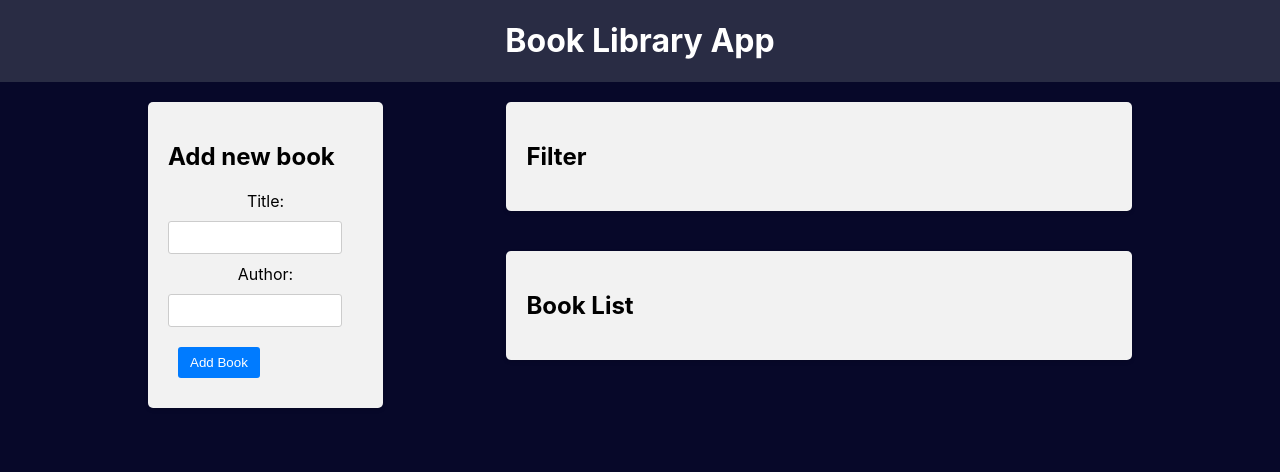
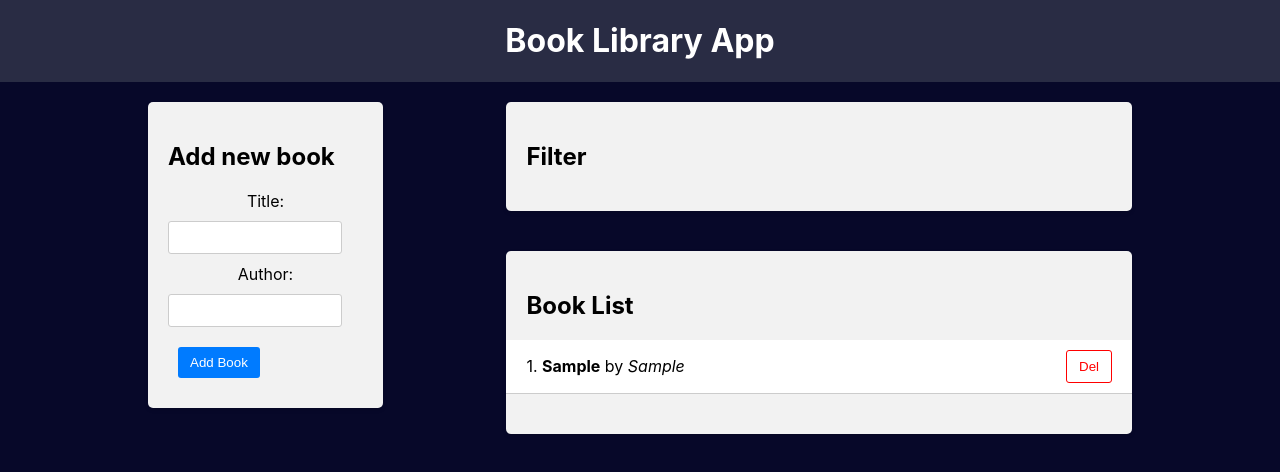
Before and after one commit to JaneKlymenko/23-book-library, a React (Create React App) app in the folder frontend/: page / in a window 1280 px wide. Both pictures are taken after typing "Sample", "Sample" into the empty fields and a click on the button "Add Book". Shown: the top 472 px of the page. Built offline with nearby package versions, Linux system fonts and the light colour scheme.

Commit message:
func delet books added

```diff
--- a/frontend/package.json
+++ b/frontend/package.json
@@ -11,6 +11,7 @@
     "react-dom": "^18.3.1",
     "react-redux": "^9.1.2",
     "react-scripts": "5.0.1",
+    "uuid": "^10.0.0",
     "web-vitals": "^2.1.4"
   },
   "scripts": {
--- a/frontend/src/components/BookForm/BookForm.js
+++ b/frontend/src/components/BookForm/BookForm.js
@@ -1,5 +1,6 @@
 import { useState } from "react";
 import { useDispatch } from "react-redux";
+import { v4 as uuidv4 } from "uuid";
 import { addBook } from "../../redux/books/actionCreators";
 import "./BookForm.css";
 
@@ -14,6 +15,7 @@ const BookForm = () => {
       const book = {
         title,
         author,
+        id: uuidv4(),
       };
       console.log(addBook(book));
       dispatch(addBook(book));
--- a/frontend/src/components/BookList/BookList.js
+++ b/frontend/src/components/BookList/BookList.js
@@ -1,8 +1,33 @@
+import { useSelector } from "react-redux";
+import { useDispatch } from "react-redux";
+import { deleteBook } from "../../redux/books/actionCreators";
 import "./BookList.css";
+
 const BookList = () => {
+  const books = useSelector((state) => state.books);
+  const dispatch = useDispatch();
+  const handleDeleteBook = (id) => {
+    dispatch(deleteBook(id));
+  };
   return (
     <div className="app-block book-list">
       <h2>Book List</h2>
+      {books.length === 0 ? (
+        <p>No books available</p>
+      ) : (
+        <ul>
+          {books.map((book, i) => (
+            <li key={book.id}>
+              <div className="book-info">
+                {++i}. <b>{book.title}</b> by <i>{book.author}</i>
+              </div>
+              <div className="book-actions">
+                <button onClick={() => handleDeleteBook(book.id)}>Del</button>
+              </div>
+            </li>
+          ))}
+        </ul>
+      )}
     </div>
   );
 };
--- a/frontend/src/redux/books/actionCreators.js
+++ b/frontend/src/redux/books/actionCreators.js
@@ -6,3 +6,10 @@ export const addBook = (newBook) => {
     payload: newBook,
   };
 };
+
+export const deleteBook = (id) => {
+  return {
+    type: a.DELETE_BOOK,
+    payload: id,
+  };
+};
--- a/frontend/src/redux/books/actionTypes.js
+++ b/frontend/src/redux/books/actionTypes.js
@@ -1,3 +1,4 @@
 export const ADD_BOOK = "ADD_BOOK";
+export const DELETE_BOOK = "DELETE_BOOK";
 // DELETE_BOOK
 // TOGGLE_BOOK
--- a/frontend/src/redux/books/reducer.js
+++ b/frontend/src/redux/books/reducer.js
@@ -6,6 +6,8 @@ const booksReducer = (state = initialState, action) => {
   switch (action.type) {
     case a.ADD_BOOK:
       return [...state, action.payload];
+    case a.DELETE_BOOK:
+      return state.filter((book) => book.id !== action.payload);
     default:
       return state;
   }
```
Also changed, not shown: 1 other file (tests, documents, lock files or other folders).
